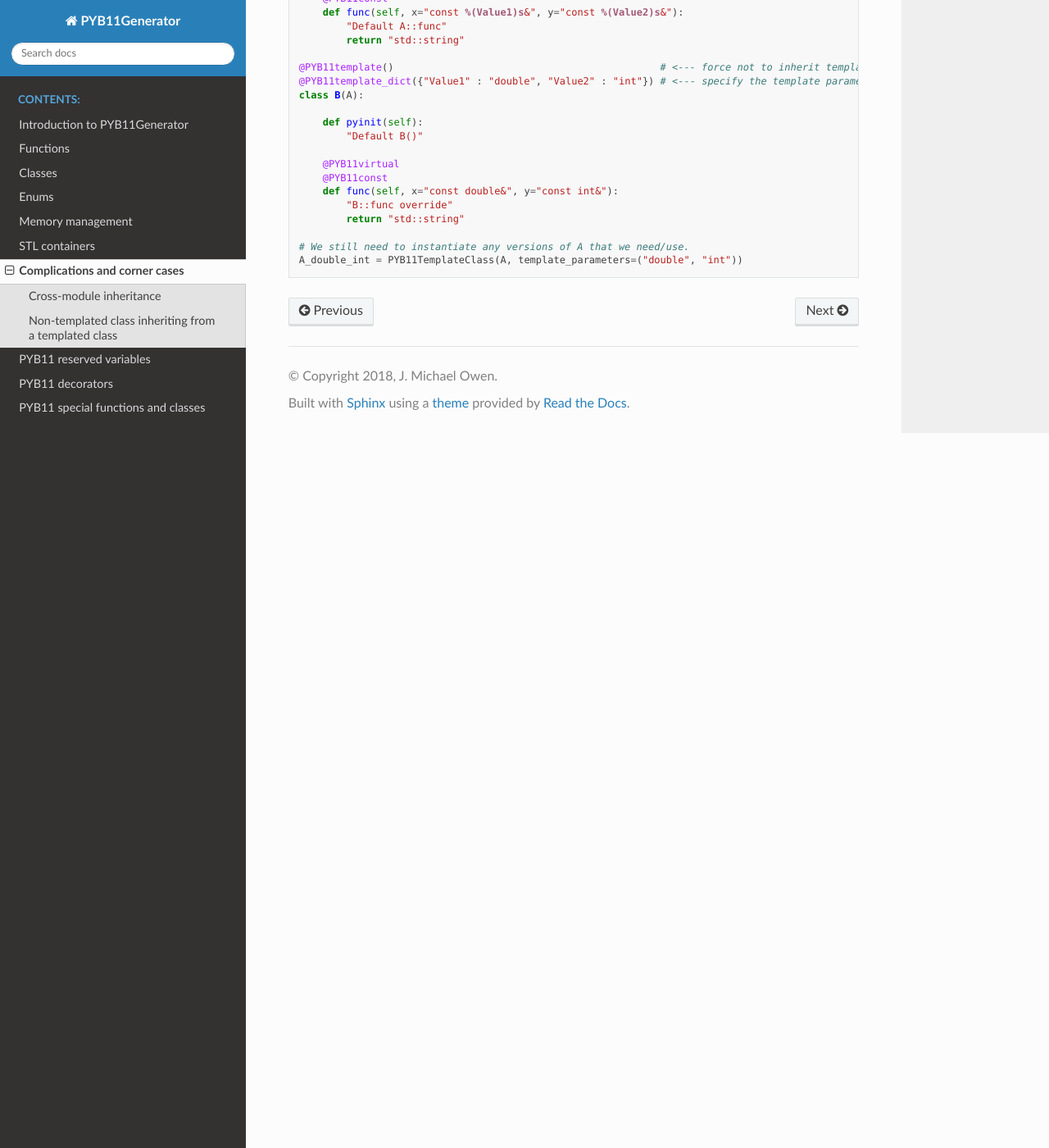
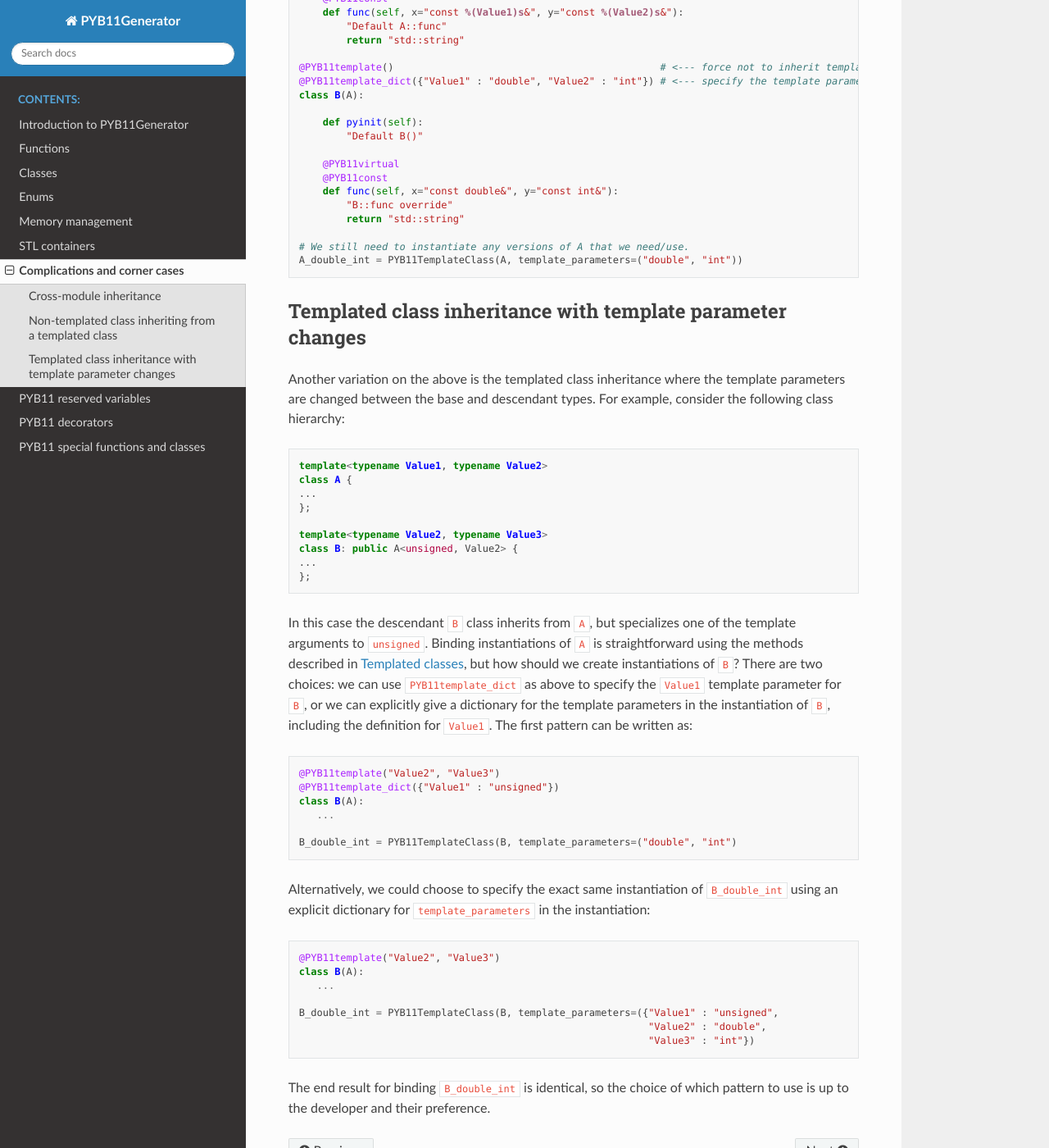
Before and after one commit to LLNL/PYB11Generator, a Sphinx documentation site: the page built from docs/complications.rst, in a window 1280 px wide and 1400 px high, scrolled down 2832 px. Shown: the whole window at 82% size. Built offline with Sphinx 7.4.7 and the Read the Docs theme 2.0.0, drawn with Linux system fonts in a browser that asks for light colours.

Commit message:
Updating docs for enhanced template class craziness.

```diff
--- a/docs/classes.rst
+++ b/docs/classes.rst
@@ -781,3 +781,5 @@ We can create PYB11Generator instantiations of this class for ``double`` and ``f
   DoubleVector = PYB11TemplateClass(Vector, template_parameters="double")
 
 Just as is the case with template functions, classes decorated with ``@PYB11template`` are implicitly ignored by PYB11Generator until an instantiation is created with :func:`PYB11TemplateClass`.  Additionally, template parameters specified in ``@PYB11template`` become named patterns which can be substituted with the types used to instantiate the templates.  So, in the ``Vector`` example above, ``%(Scalar)s`` becomes ``float`` in the first instantiation and ``double`` in the second.  See :func:`PYB11template` and :func:`PYB11TemplateClass` for further details.
+
+Complications can arise with inheritance of templated classes, particularly if the template parameters change between the base and descendant types.  See the discussion in :ref:`non-template-to-template-inheritance` and :ref:`template_class_inheritance_changes` for further details.
--- a/docs/complications.rst
+++ b/docs/complications.rst
@@ -138,3 +138,44 @@ PYB11Generator can represent this hierarchy with::
 
   # We still need to instantiate any versions of A that we need/use.
   A_double_int = PYB11TemplateClass(A, template_parameters=("double", "int"))
+
+.. _template_class_inheritance_changes:
+
+-----------------------------------------------------------
+Templated class inheritance with template parameter changes
+-----------------------------------------------------------
+
+Another variation on the above is the templated class inheritance where the template parameters are changed between the base and descendant types.  For example, consider the following class hierarchy:
+
+.. code-block:: cpp
+
+  template<typename Value1, typename Value2>
+  class A {
+  ...
+  };
+
+  template<typename Value2, typename Value3>
+  class B: public A<unsigned, Value2> {
+  ...
+  };
+
+In this case the descendant ``B`` class inherits from ``A``, but specializes one of the template arguments to ``unsigned``.  Binding instantiations of ``A`` is straightforward using the methods described in :ref:`class-templates`, but how should we create instantiations of ``B``?  There are two choices: we can use ``PYB11template_dict`` as above to specify the ``Value1`` template parameter for ``B``, or we can explicitly give a dictionary for the template parameters in the instantiation of ``B``, including the definition for ``Value1``.  The first pattern can be written as::
+
+  @PYB11template("Value2", "Value3")
+  @PYB11template_dict({"Value1" : "unsigned"})
+  class B(A):
+     ...
+
+  B_double_int = PYB11TemplateClass(B, template_parameters=("double", "int")
+
+Alternatively, we could choose to specify the exact same instantiation of ``B_double_int`` using an explicit dictionary for ``template_parameters`` in the instantiation::
+
+  @PYB11template("Value2", "Value3")
+  class B(A):
+     ...
+
+  B_double_int = PYB11TemplateClass(B, template_parameters=({"Value1" : "unsigned",
+                                                             "Value2" : "double",
+                                                             "Value3" : "int"})
+
+The end result for binding ``B_double_int`` is identical, so the choice of which pattern to use is up to the developer and their preference.
```
